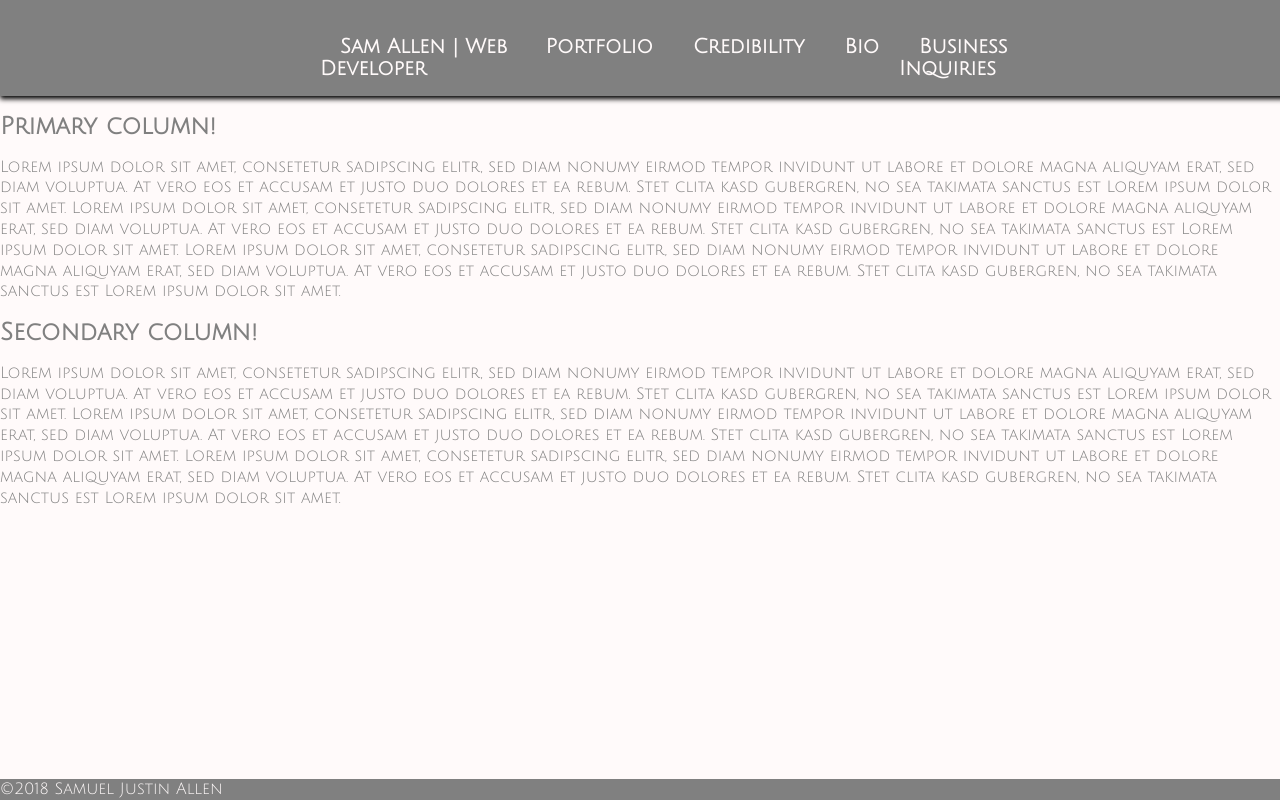
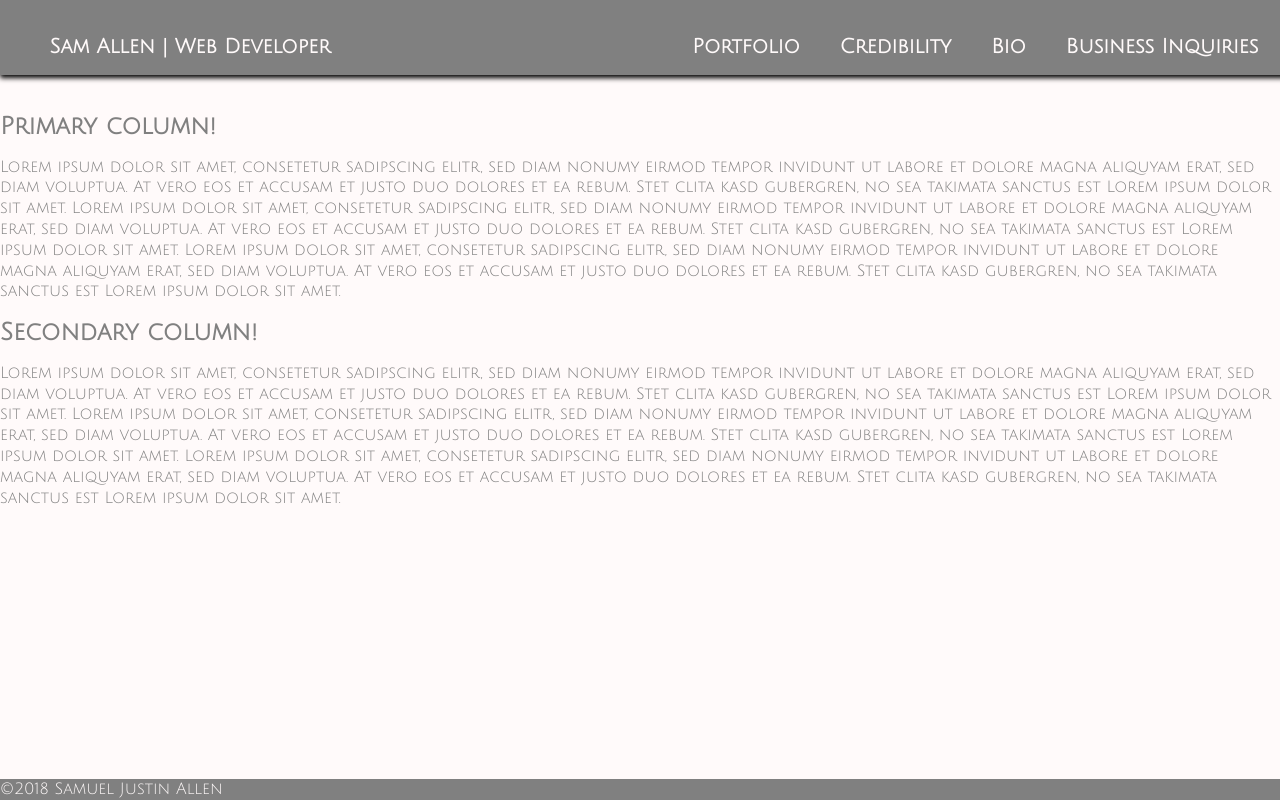
Before and after one commit to samallen502/samallen502.github.io, a plain HTML site: page index.html in a window 1280 px wide. Drawn offline with nearby package versions, Linux system fonts and the light colour scheme.

Commit message:
Mobile and desktop looks good! Refactor HTML & CSS next?

```diff
--- a/css/main.css
+++ b/css/main.css
@@ -74,7 +74,7 @@ footer {
 /* Center nav bar content on mobile devices until first min-width breakpoint kicks in. */
 .wrapper {
   margin: 0 auto;
-  max-width: 768px;
+  /* max-width: 768px; */
   padding: 0 2%;
   align-items: center;
   /* display: flex;
@@ -103,9 +103,9 @@ footer {
   }
 
   /* Hide the first list item because it does not work for mobile first but helps with desktop flexbox. */
-  nav ul li:first-child {
+  /* nav ul li:first-child {
     display: none;
-  }
+  } */
 
   nav ul li a {
     color: #202020;
@@ -165,18 +165,21 @@ footer {
     min-height: 100vh;
   }
 
-  /* .wrapper {
+  .wrapper {
+    display: flex;
     flex-direction: row;
     justify-content: space-between;
-    flex-wrap: wrap;
-  } */
+    align-items: center;
+    /* flex-wrap: wrap; */
+  }
 
   /* .title {
     margin-right: auto;
   } */
 
   .title {
-    display: none;
+    /* display: none; */
+    font-size: 1.25em;
   }
 
   #hidden-checkbox {
@@ -214,15 +217,16 @@ footer {
     /* position: absolute;
     right: 0;
     top: 0; */
-    margin-left: auto;
+    /* margin-left: auto; */
     display: flex;
     flex-direction: row;
     justify-content: space-between;
+    /* flex-wrap: wrap; */
   }
 
-  .item-1 {
+  /* .menuOptions:first-child {
     margin-right: auto;
-  }
+  } */
 
   .content {
     padding-top: 6em;
--- a/index.html
+++ b/index.html
@@ -22,7 +22,7 @@
                 <label for="hidden-checkbox" class="menu-toggle"></label>
             </input>
             <ul class="menuOptions">
-                <li class="item-1"><a href="#">Sam Allen | Web Developer</a></li>
+                <!-- <li class="item-1"><a href="#">Sam Allen | Web Developer</a></li> -->
                 <li><a href="https://github.com/samallen502?tab=repositories" target="_blank">Portfolio</a></li>
                 <li><a href="#">Credibility</a></li> <!-- Feature Code Lou FEWD Cert and link to Treehouse. Feature testimonials and clients here in the future? -->
                 <li><a href="#">Bio</a></li> <!-- Brief life story, explain career change, personal living situation, favorite podcasts, professional inspirations, shout-out to mentors, fun hobbies. Maybe make this interactive eventually? -->
```
